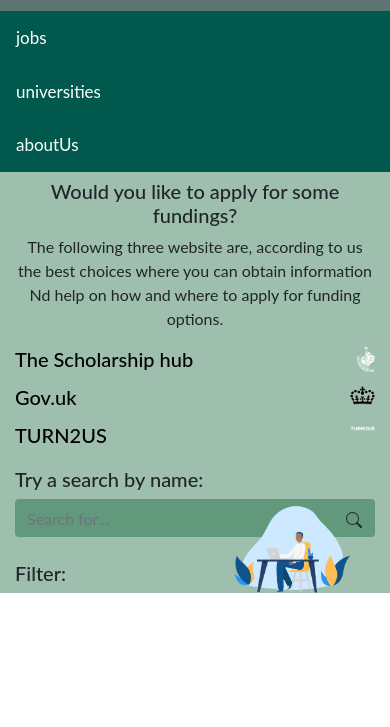
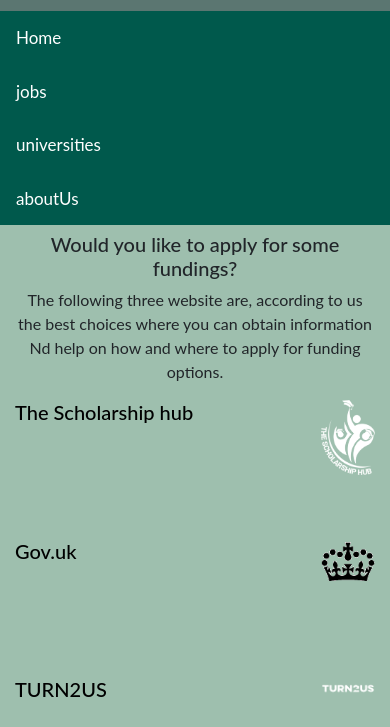
Before and after one commit to fedepoi/webDevTechCW, a plain HTML site: page html/universities.html in a window 390 px wide. Both pictures are taken after a click on the link 363 px from the left and 27 px from the top of the page. Shown: the part 117-844 px from the top of the page. Drawn offline with nearby package versions, Linux system fonts and the light colour scheme; no server answers.

Commit message:
minor style changes

```diff
--- a/css/style.css
+++ b/css/style.css
@@ -213,7 +213,9 @@
 ::-ms-input-placeholder { /* Microsoft Edge */
  color: #DCDCDC;
 }
-
+.form-control::placeholder {
+  color: #DCDCDC !important;
+}
 /*start styling uni page*/
 .uniColLeftDiv{
     margin-top: 13%;
@@ -335,6 +337,8 @@
 .linkSubDiv{
     margin-top: 5%;
     vertical-align: middle;
+	height: 124px;
+max-height: 124px;
 }
 
 #govImg{
@@ -363,7 +367,7 @@
 }
 
 .aboutUsDiv{
-    font-size: 1.5rem;
+    margin-top: 3%;
 }
 
 .aboutPageImg{
@@ -529,11 +533,11 @@
     }
 
     .imgLink{
-        width: 7%;
+        width: 15%;
         float: right;
     }
     #scholHubImg{
-        width: 5%;
+        width: 15%;
     }
     .linkSubDiv{
         margin-top: 4%;
--- a/html/universities.html
+++ b/html/universities.html
@@ -39,6 +39,7 @@
   <a href="../index.html" class="active"><img id="logo" src="../img/logoColor.png" alt="logoPage" ></a>
                  </div>
   <div id="myLinks">
+	 <a href="../index.html">Home</a>
     <a href="jobs.html">jobs</a>
 	<a href="universities.html">universities</a>
     <a href="aboutUs.html">aboutUs</a>
@@ -67,6 +68,7 @@
 		   </div>
 		   <div class="navContainer">
             <ul class="navUl">
+			<li><a href="../index.html">Home</a></li>
             <li><a href="jobs.html" >Jobs</a></li>
             <li><a href="universities.html" id="currentPage">Universities</a></li>
             <li><a href="aboutUs.html">About Us</a></li>
```
Also changed, not shown: html/aboutUs.html (+3 -1 lines), html/jobs.html (+2 -0 lines), index.html (+2 -0 lines).
